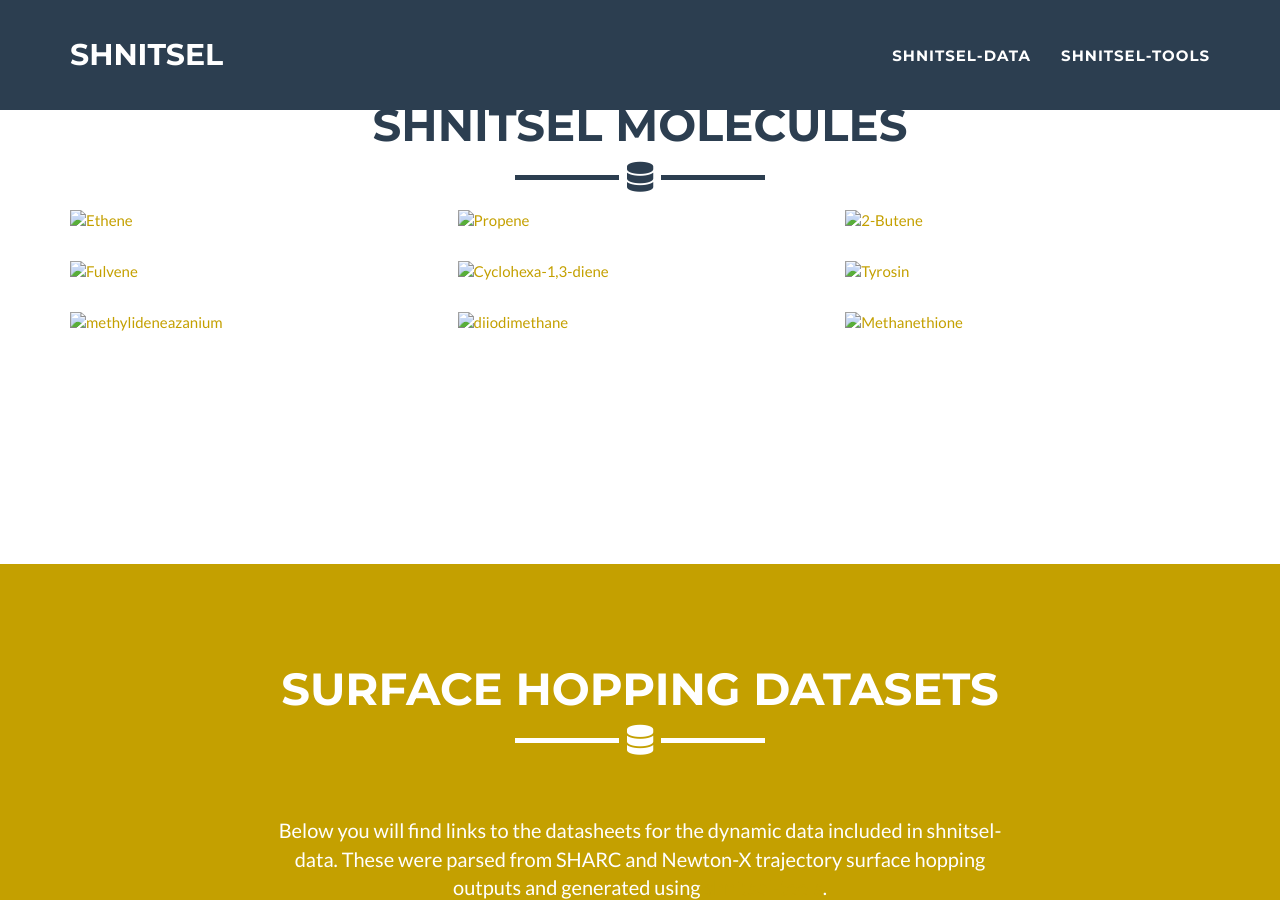
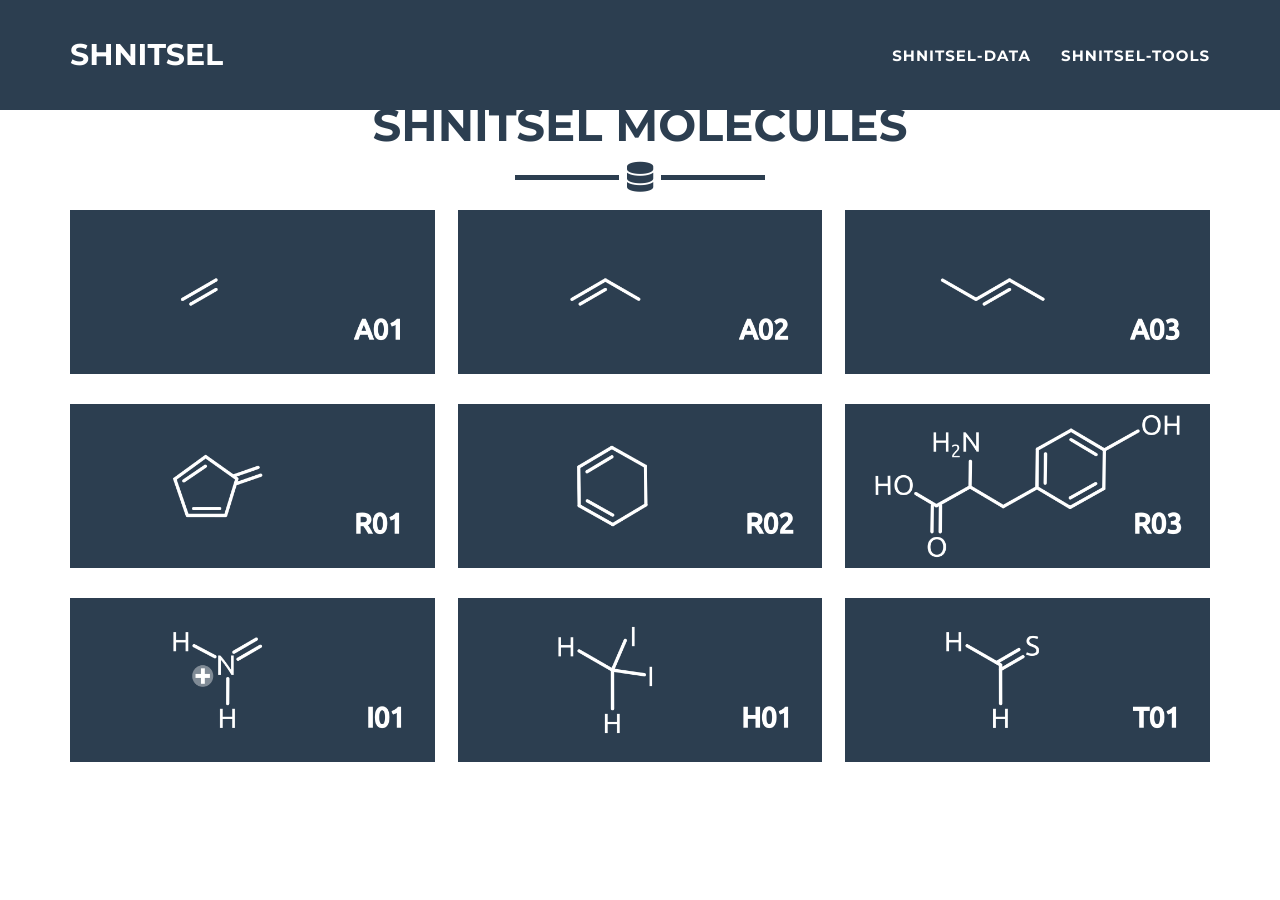
Before and after one commit to SHNITSEL/shnitsel.github.io, a Jekyll site: the page built from _molecules/index.html, in a window 1280 px wide and 900 px high. Built offline with Jekyll 4.4.1, drawn with Linux system fonts in a browser that asks for light colours.

Commit message:
Update portfolio_grid.html

```diff
--- a/_includes/portfolio_grid.html
+++ b/_includes/portfolio_grid.html
@@ -16,7 +16,7 @@
               <i class="fa fa-search-plus fa-3x"></i>
             </div>
           </div>
-          <img src="img/portfolio/{{ post.img }}" class="img-responsive" alt="{{ post.alt }}">
+          <img src="../img/portfolio/{{ post.img }}" class="img-responsive" alt="{{ post.alt }}">
         </a>
       </div>
       {% endfor %}
```
